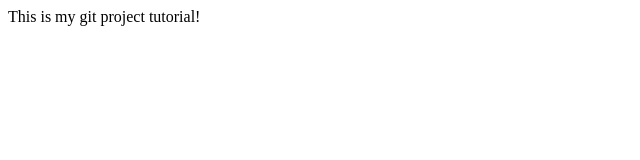
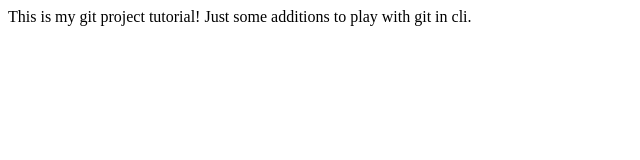
Before and after one commit to tesfalemaraia/myappsample, a plain HTML site: page index.html in a window 1280 px wide. Shown: the whole page, without its empty margins (0-640 px from the left). Drawn offline with Linux system fonts and the light colour scheme.

Commit message:
changed app.js

```diff
--- a/app.js
+++ b/app.js
@@ -0,0 +1 @@
+console.log("hello");
--- a/index.html
+++ b/index.html
@@ -5,5 +5,6 @@
 </head>
 <body>
 This is my git project tutorial!
+Just some additions to play with git in cli.
 </body>
 </html>
```
